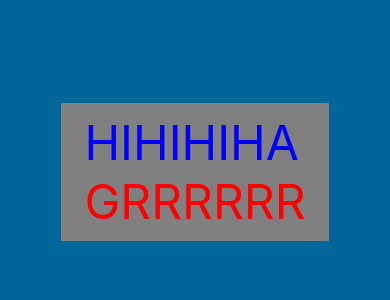
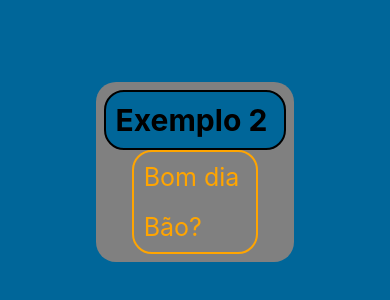
Before and after one commit to KauaDiogoEtec/my-app, a React Native app: screen / in a window 390 px wide. Shown: the part 250-550 px from the top of the page. Built offline with nearby package versions, Linux system fonts and the light colour scheme.

Commit message:
aula 26-03
oi ewerton :D

```diff
--- a/App.js
+++ b/App.js
@@ -1,13 +1,13 @@
 import { StatusBar } from 'expo-status-bar';
 import { StyleSheet, Text, View } from 'react-native';
 
-import Atividade1 from './components/atividade_1';
+import Exemplo_2 from './components/exemplo_2';
 
 export default function App() {
   return (
     <View style={styles.container}>
 
-      <Atividade1 />
+      <Exemplo_2 />
 
       <StatusBar style="auto" />
     </View>
--- /dev/null
+++ b/components/exemplo_2/index.js
@@ -0,0 +1,14 @@
+import { View, Text } from 'react-native';
+
+import styles from './styles';
+import Mensagem from './mensagem';
+
+const Exemplo_2 = () => (
+    <View style={styles.container}>
+        <Text style={styles.title}>Exemplo 2 </Text>
+
+        <Mensagem />
+    </View>
+);
+
+export default Exemplo_2;
--- /dev/null
+++ b/components/exemplo_2/mensagem/index.js
@@ -0,0 +1,14 @@
+import { View, Text } from 'react-native';
+
+import styles from './styles';
+
+const Mensagem = () => (
+    <View style={styles.viewMessage}>
+
+        <Text style={styles.message}>Bom dia </Text>
+        <Text style={styles.message}>Bão? </Text>
+
+    </View>
+);
+
+export default Mensagem;
--- /dev/null
+++ b/components/exemplo_2/mensagem/styles.js
@@ -0,0 +1,16 @@
+import {StyleSheet} from 'react-native';
+
+const styles = StyleSheet.create({
+    viewMessage:{
+        borderWidth: 2,
+        borderColor: 'orange',
+        borderRadius: 20,
+    },
+    message:{
+        fontSize: 25,
+        margin: 10,
+        color: 'orange',
+    }
+});
+
+export default styles;
--- /dev/null
+++ b/components/exemplo_2/styles.js
@@ -0,0 +1,23 @@
+import {StyleSheet} from 'react-native';
+
+const styles = StyleSheet.create({
+    container:{
+        backgroundColor:'grey',
+        padding: 8,
+        borderRadius: 20,
+        alignItems: 'center',
+    },
+    title:{
+        color:'black',
+        backgroundColor:'#069',
+        fontSize:30,
+        fontWeight:'bold',
+        margin: 'auto',
+        padding:'10px',
+        border:'2px solid black',
+        borderRadius:'20px',
+    },
+
+});
+
+export default styles;
```
